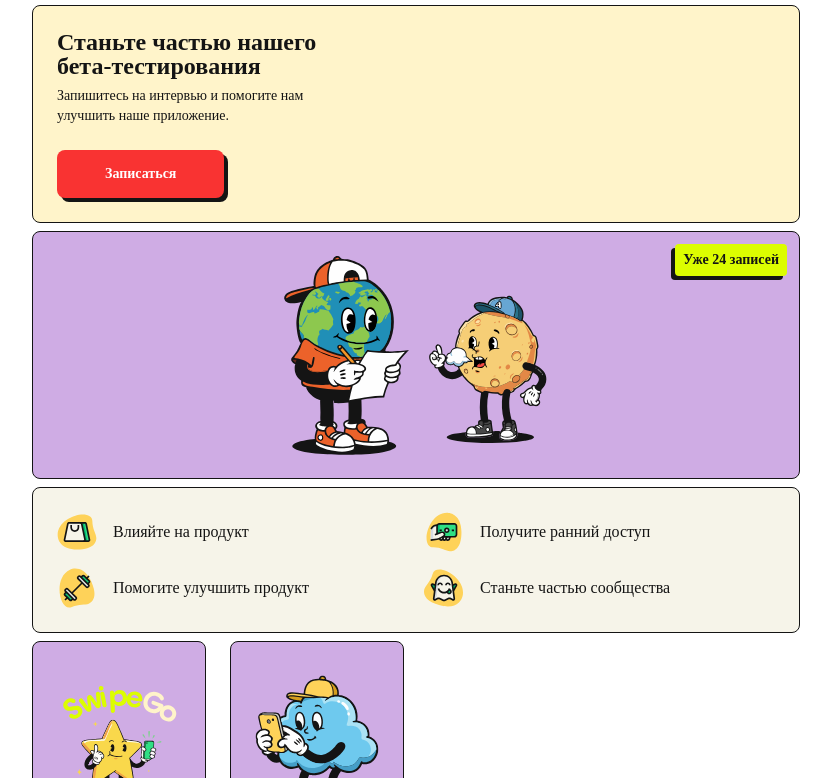
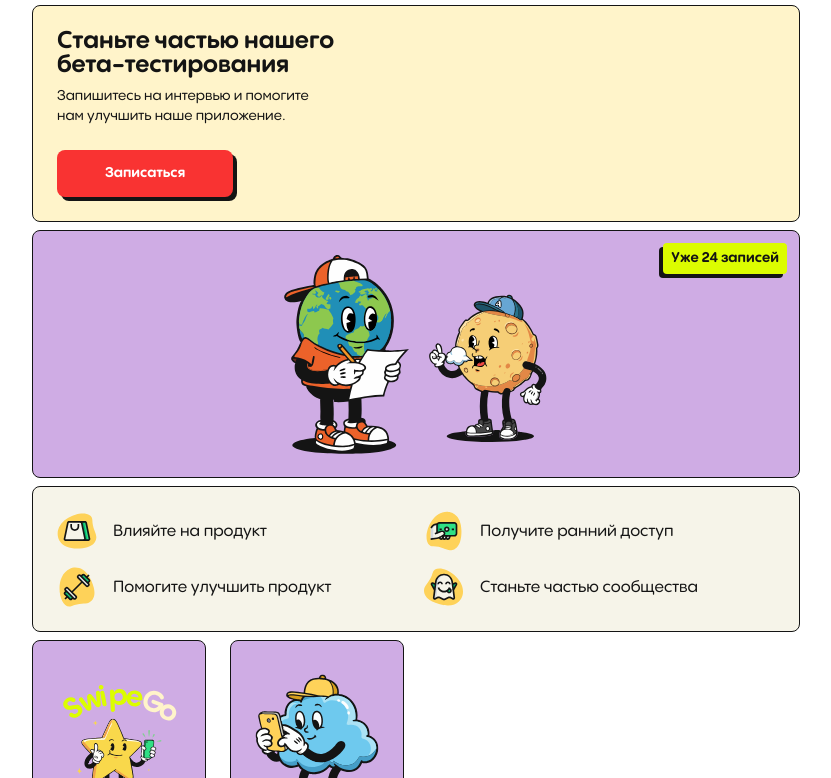
Before and after one commit to Lilolilo-lilo/Interview, a plain HTML site: page index.html in a window 1280 px wide. Shown: the part 125-903 px from the top of the page, without its empty margins (224-1055 px from the left). Drawn offline with Linux system fonts and the light colour scheme; the site is published under a folder, as on GitHub Pages, so addresses that start at the root find nothing.

Commit message:
update fonts

```diff
--- a/script.js
+++ b/script.js
@@ -2,11 +2,13 @@ document.addEventListener('DOMContentLoaded', function() {
     // Обработка FAQ - раскрытие/скрытие ответов
     const faqItems = document.querySelectorAll('.faq-item');
 
+    if (faqItems && faqItems.length > 0) {
         faqItems.forEach(item => {
             const question = item.querySelector('.faq-question');
             const answer = item.querySelector('.faq-answer');
             const toggleIcon = item.querySelector('.toggle-icon');
 
+            if (question && answer && toggleIcon) {
                 question.addEventListener('click', function() {
                     // Проверяем, скрыт ли ответ
                     const isHidden = answer.classList.contains('hidden');
@@ -19,12 +21,23 @@ document.addEventListener('DOMContentLoaded', function() {
                         toggleIcon.src = 'public/icons/plus.svg';
                     }
                 });
+            } else {
+                console.error('Один из элементов FAQ не найден');
+            }
         });
+    } else {
+        console.error('Элементы FAQ не найдены на странице');
+    }
 
     // Обработка клика по кнопке "Записаться"
     const signupBtn = document.querySelector('.signup-btn');
 
+    // Проверяем, найдена ли кнопка, прежде чем добавлять обработчик события
+    if (signupBtn) {
         signupBtn.addEventListener('click', function() {
             alert('Спасибо за интерес! Скоро мы свяжемся с вами для записи на интервью.');
         });
+    } else {
+        console.error('Элемент с классом .signup-btn не найден на странице');
+    }
 });
--- a/styles.css
+++ b/styles.css
@@ -1,9 +1,9 @@
 /* Подключение шрифтов */
 @font-face {
     font-family: 'PPPangramSansRounded';
-    src: url('/fonts/PPPangramSansRounded-Light.woff2') format('woff2'),
-         url('/fonts/PPPangramSansRounded-Light.woff') format('woff'),
-         url('/fonts/PPPangramSansRounded-Light.ttf') format('truetype');
+    src: url('./fonts/PPPangramSansRounded-Light.woff2') format('woff2'),
+         url('./fonts/PPPangramSansRounded-Light.woff') format('woff'),
+         url('./fonts/PPPangramSansRounded-Light.ttf') format('truetype');
     font-weight: 300;
     font-style: normal;
     font-display: swap;
@@ -11,9 +11,9 @@
 
 @font-face {
     font-family: 'PPPangramSansRounded';
-    src: url('/fonts/PPPangramSansRounded-Medium.woff2') format('woff2'),
-         url('/fonts/PPPangramSansRounded-Medium.woff') format('woff'),
-         url('/fonts/PPPangramSansRounded-Medium.ttf') format('truetype');
+    src: url('./fonts/PPPangramSansRounded-Medium.woff2') format('woff2'),
+         url('./fonts/PPPangramSansRounded-Medium.woff') format('woff'),
+         url('./fonts/PPPangramSansRounded-Medium.ttf') format('truetype');
     font-weight: 500;
     font-style: normal;
     font-display: swap;
@@ -21,9 +21,9 @@
 
 @font-face {
     font-family: 'PPPangramSansRounded';
-    src: url('/fonts/PPPangramSansRounded-Semibold.woff2') format('woff2'),
-         url('/fonts/PPPangramSansRounded-Semibold.woff') format('woff'),
-         url('/fonts/PPPangramSansRounded-Semibold.ttf') format('truetype');
+    src: url('./fonts/PPPangramSansRounded-Semibold.woff2') format('woff2'),
+         url('./fonts/PPPangramSansRounded-Semibold.woff') format('woff'),
+         url('./fonts/PPPangramSansRounded-Semibold.ttf') format('truetype');
     font-weight: 600;
     font-style: normal;
     font-display: swap;
@@ -31,9 +31,9 @@
 
 @font-face {
     font-family: 'PPPangramSansRounded';
-    src: url('/fonts/PPPangramSansRounded-Bold.woff2') format('woff2'),
-         url('/fonts/PPPangramSansRounded-Bold.woff') format('woff'),
-         url('/fonts/PPPangramSansRounded-Bold.ttf') format('truetype');
+    src: url('./fonts/PPPangramSansRounded-Bold.woff2') format('woff2'),
+         url('./fonts/PPPangramSansRounded-Bold.woff') format('woff'),
+         url('./fonts/PPPangramSansRounded-Bold.ttf') format('truetype');
     font-weight: 700;
     font-style: normal;
     font-display: swap;
```
Lines whose indentation alone changed are shown as unchanged.
